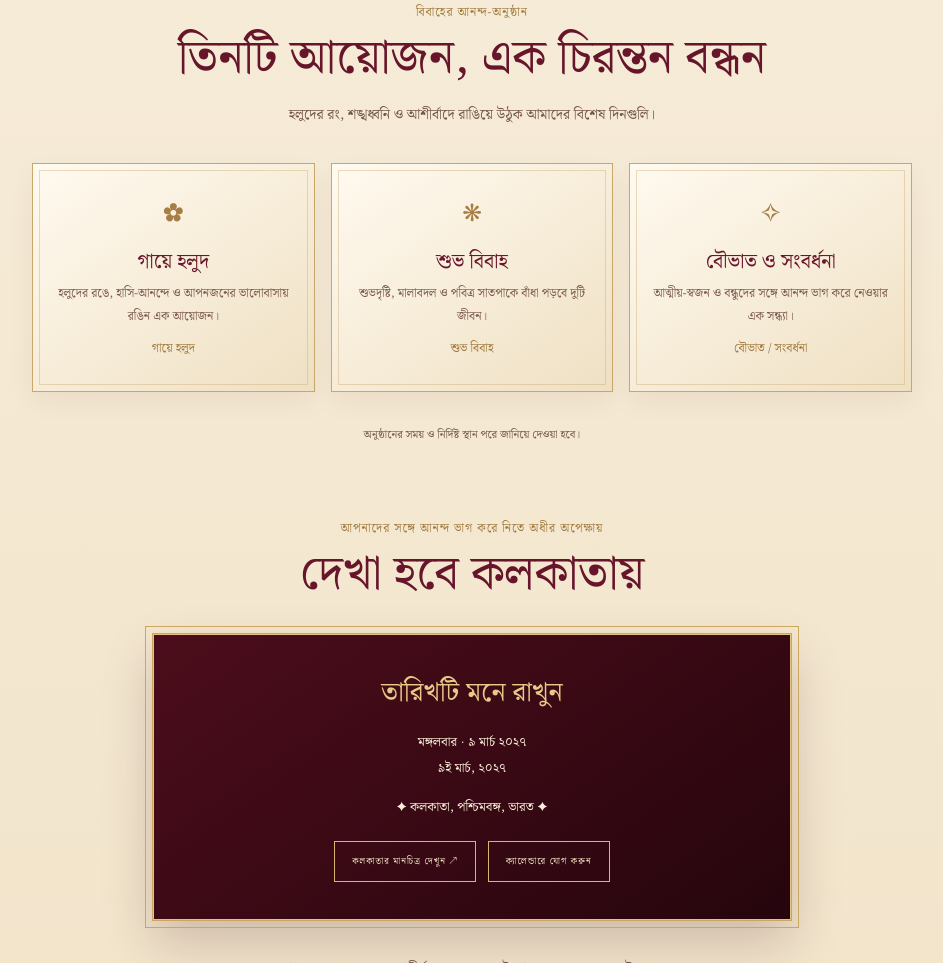
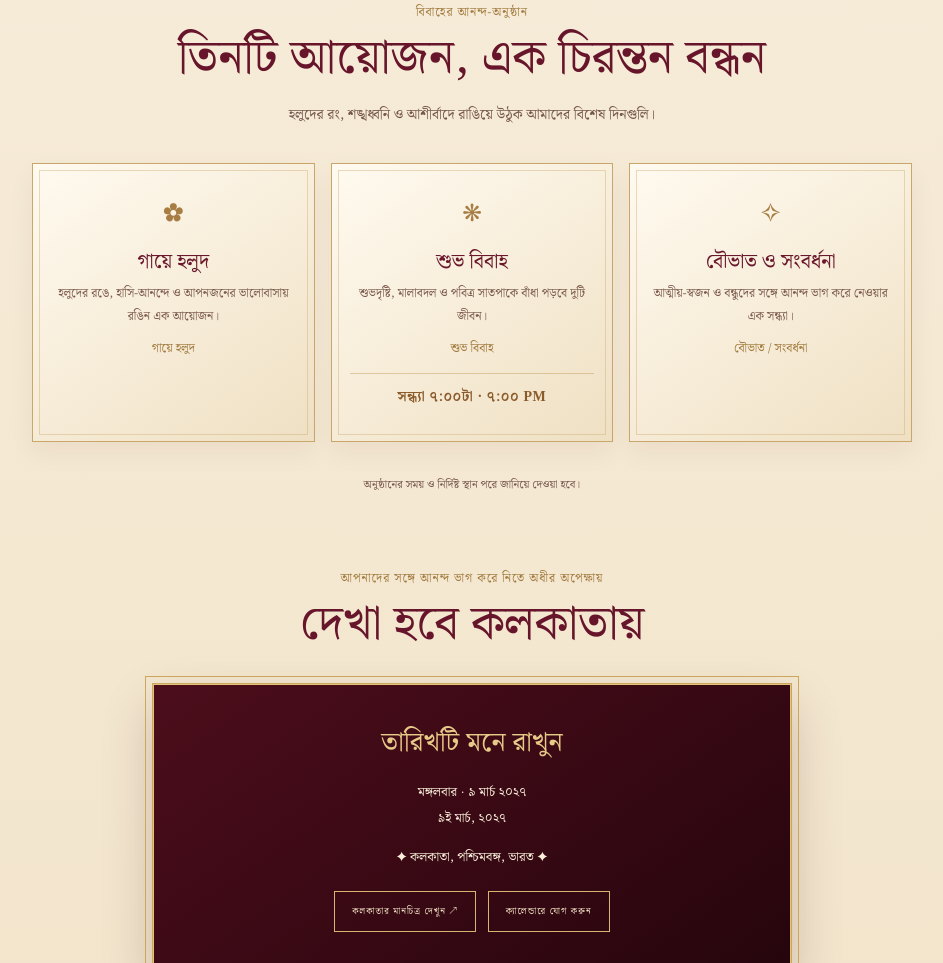
Before and after one commit to quantum-rakhi/Weddingbells, a plain HTML site: page index.html in a window 1280 px wide. Shown: the part 1653-2616 px from the top of the page, without its empty margins (168-1111 px from the left). Drawn offline with nearby package versions, Linux system fonts and the light colour scheme.

Commit message:
Add 7 PM Bengali wedding ceremony time

```diff
--- a/index.html
+++ b/index.html
@@ -144,7 +144,7 @@ body{font-family:"Noto Serif Bengali",serif}
 .eyebrow{font-family:"Noto Serif Bengali",serif;letter-spacing:.08em;font-size:12px}
 .person span{font-family:"Noto Serif Bengali",serif}
 .event p,.event .bn{font-family:"Noto Serif Bengali",serif;font-size:12px;line-height:1.9}
-.event h3{font-size:20px}
+.event h3{font-size:20px}.event-time{margin-top:12px!important;padding-top:10px;border-top:1px solid #c9a76b88;color:#8b5b2c!important;font-weight:700;font-size:14px!important;letter-spacing:.04em}
 .info-card{background:linear-gradient(145deg,#4c0d1b,#26050d);box-shadow:0 22px 48px #3b101d33,inset 0 0 0 1px #e4c47b}
 .info-card h3{font-size:27px}
 .info-card p{font-family:"Noto Serif Bengali",serif;line-height:2}
@@ -179,7 +179,7 @@ body{font-family:"Noto Serif Bengali",serif}
 <section class="section"><div class="eyebrow">পরিবারের আশীর্বাদে</div><h2>Shubho Bibaho</h2><div class="bn-heading bengali">শুভ বিবাহ</div><p class="copy">পরম আনন্দ ও প্রিয়জনদের আশীর্বাদকে সঙ্গী করে আমাদের জীবনের এক নতুন অধ্যায়ের শুভ সূচনায় আপনাদের সপরিবারে সাদর আমন্ত্রণ জানাই। আপনাদের উপস্থিতি ও আশীর্বাদ আমাদের আনন্দকে পূর্ণতা দেবে।</p><p class="copy bengali">পরিবারের আশীর্বাদ ও আপনাদের ভালোবাসাকে সঙ্গে নিয়ে আমাদের নতুন জীবনের শুভ সূচনায় আপনাদের সাদর আমন্ত্রণ। আপনাদের উপস্থিতি আমাদের আনন্দকে পূর্ণতা দেবে।</p>
 <div class="couple"><div class="person"><strong>Ananya Sarkar</strong><span>কনে</span></div><div class="heart">♥</div><div class="person"><strong>Koustabh Sahoo</strong><span>বর</span></div></div></section>
 <section class="section"><div class="eyebrow">বিবাহের আনন্দ-অনুষ্ঠান</div><h2>তিনটি আয়োজন, এক চিরন্তন বন্ধন</h2><p class="copy bengali">হলুদের রং, শঙ্খধ্বনি ও আশীর্বাদে রাঙিয়ে উঠুক আমাদের বিশেষ দিনগুলি।</p>
-<div class="event-grid"><article class="event"><div class="symbol">✿</div><h3>গায়ে হলুদ</h3><p>হলুদের রঙে, হাসি-আনন্দে ও আপনজনের ভালোবাসায় রঙিন এক আয়োজন।</p><div class="bn">গায়ে হলুদ</div></article><article class="event"><div class="symbol">❋</div><h3>শুভ বিবাহ</h3><p>শুভদৃষ্টি, মালাবদল ও পবিত্র সাতপাকে বাঁধা পড়বে দুটি জীবন।</p><div class="bn">শুভ বিবাহ</div></article><article class="event"><div class="symbol">✧</div><h3>বৌভাত ও সংবর্ধনা</h3><p>আত্মীয়-স্বজন ও বন্ধুদের সঙ্গে আনন্দ ভাগ করে নেওয়ার এক সন্ধ্যা।</p><div class="bn">বৌভাত / সংবর্ধনা</div></article></div><p class="copy" style="font-size:11px">অনুষ্ঠানের সময় ও নির্দিষ্ট স্থান পরে জানিয়ে দেওয়া হবে।</p></section>
+<div class="event-grid"><article class="event"><div class="symbol">✿</div><h3>গায়ে হলুদ</h3><p>হলুদের রঙে, হাসি-আনন্দে ও আপনজনের ভালোবাসায় রঙিন এক আয়োজন।</p><div class="bn">গায়ে হলুদ</div></article><article class="event"><div class="symbol">❋</div><h3>শুভ বিবাহ</h3><p>শুভদৃষ্টি, মালাবদল ও পবিত্র সাতপাকে বাঁধা পড়বে দুটি জীবন।</p><div class="bn">শুভ বিবাহ</div><p class="event-time">সন্ধ্যা ৭:০০টা · ৭:০০ PM</p></article><article class="event"><div class="symbol">✧</div><h3>বৌভাত ও সংবর্ধনা</h3><p>আত্মীয়-স্বজন ও বন্ধুদের সঙ্গে আনন্দ ভাগ করে নেওয়ার এক সন্ধ্যা।</p><div class="bn">বৌভাত / সংবর্ধনা</div></article></div><p class="copy" style="font-size:11px">অনুষ্ঠানের সময় ও নির্দিষ্ট স্থান পরে জানিয়ে দেওয়া হবে।</p></section>
 <section class="section"><div class="eyebrow">আপনাদের সঙ্গে আনন্দ ভাগ করে নিতে অধীর অপেক্ষায়</div><h2>দেখা হবে কলকাতায়</h2><div class="info-card"><h3>তারিখটি মনে রাখুন</h3><p>মঙ্গলবার · ৯ মার্চ ২০২৭<br><span class="bengali">৯ই মার্চ, ২০২৭</span></p><p>✦ কলকাতা, পশ্চিমবঙ্গ, ভারত ✦</p><div class="actions"><a class="action" href="https://www.google.com/maps/search/?api=1&query=Kolkata%2C%20West%20Bengal" target="_blank" rel="noopener">কলকাতার মানচিত্র দেখুন ↗</a><button class="action" id="calendarBtn">ক্যালেন্ডারে যোগ করুন</button></div></div><p class="copy">আপনাদের ভালোবাসা, আশীর্বাদ ও শুভকামনাই আমাদের কাছে অমূল্য উপহার।</p></section>
 </main><footer class="footer"><strong>Ananya & Koustabh</strong><p class="bengali">একসাথে পথচলার শুরু</p><p>চিরসুন্দর এক পথচলার শুরু · ০৯.০৩.২০২৭ · কলকাতা</p></footer>
 <script>
```
